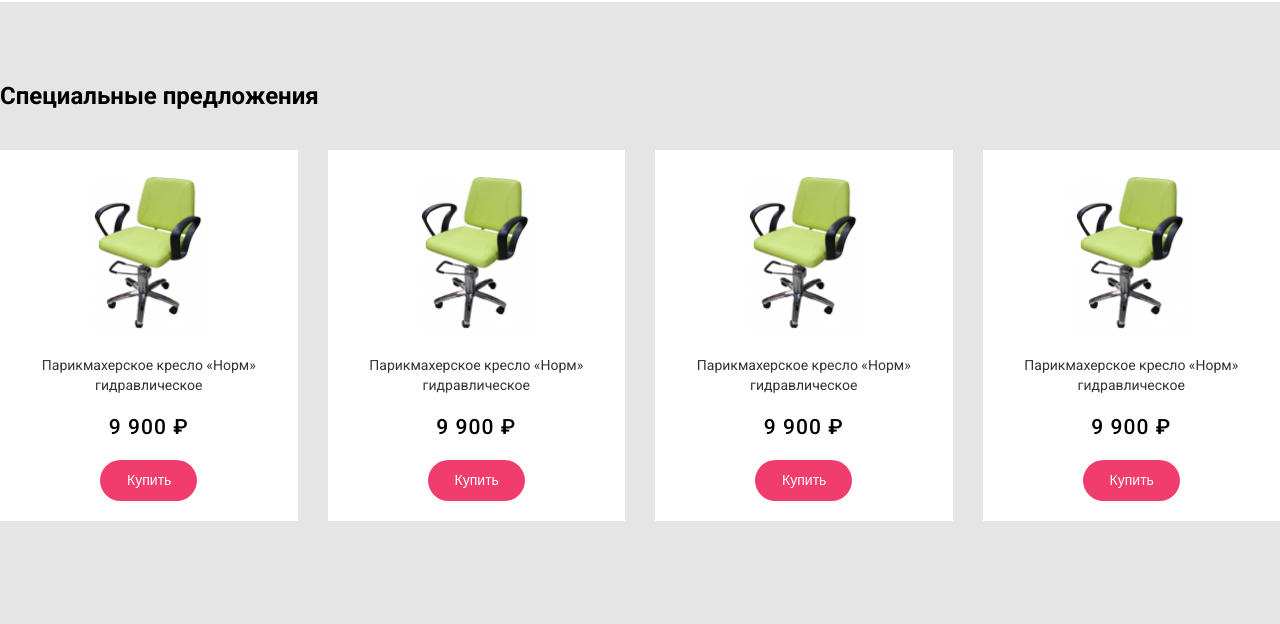
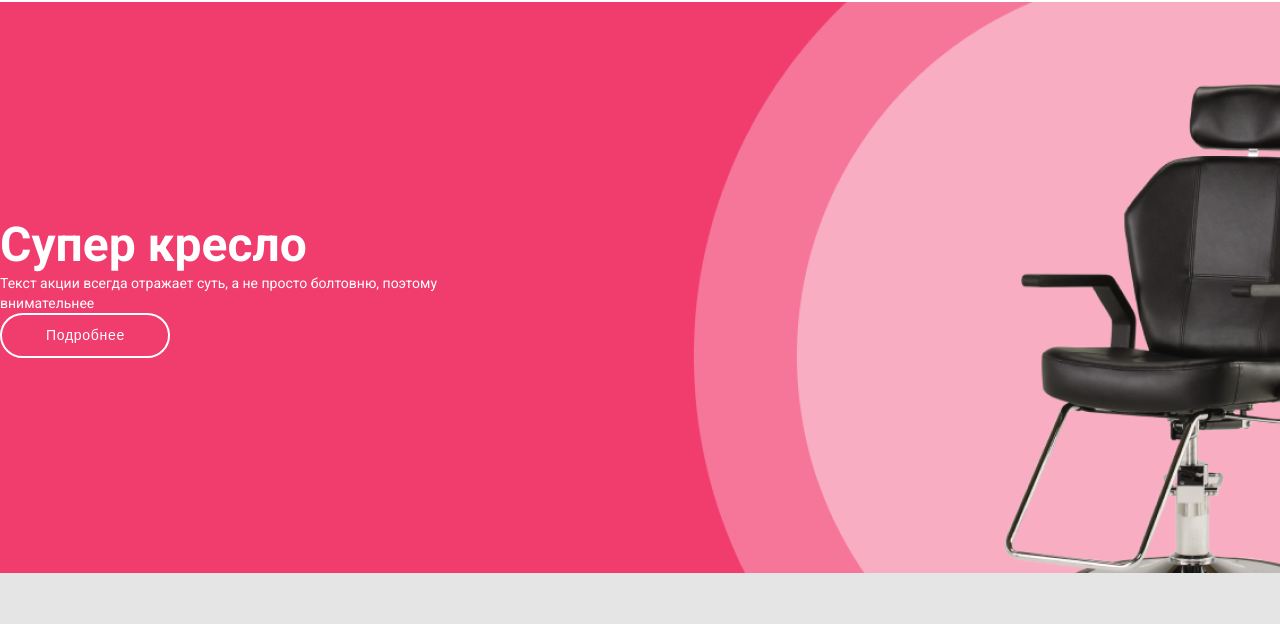
Before and after one commit to andrei2708/chairs-shop-online, a website: page index.html in a window 1280 px wide. Shown: the part 176-800 px from the top of the page. Drawn offline with Linux system fonts and the light colour scheme.

Commit message:
create super-product block

```diff
--- a/index.html
+++ b/index.html
@@ -43,6 +43,22 @@
             </div>
         </div>
     </header>
+    <section class="super-product">
+        <div class="wrapper super-product__wrapper">
+            <div class="super-product__main-info">
+                <h2 class="super-product__title">
+                    Супер кресло
+                </h2>
+                <span class="super-product__subtitle">
+                    Текст акции всегда отражает суть, а не просто
+                    болтовню, поэтому внимательнее
+                </span>
+                <button class="super-product__button default-button">
+                    Подробнее
+                </button>
+            </div>
+        </div>
+    </section>
     <section class="special-products">
         <div class="wrapper special-products__wrapper">
             <h2 class="special-products__title section-title">
--- a/src/scss/index.scss
+++ b/src/scss/index.scss
@@ -11,3 +11,4 @@
 @import "./modules/header";
 @import "./modules/special-products";
 @import "./modules/recently-watched-products";
+@import "./modules/super-product";
--- /dev/null
+++ b/src/scss/modules/_super-product.scss
@@ -0,0 +1,40 @@
+.super-product {
+  color: $main-text-color;
+  background-image: url('../assets/super-product/background.png');
+
+	&__wrapper {
+    display: flex;
+    padding: 215px 0;
+	}
+
+  &__main-info {
+    display: flex;
+    flex-direction: column;
+
+    max-width: 35%;
+  }
+
+	&__title {
+    font-weight: bold;
+    font-size: 4.8rem;
+    line-height: 5.6rem;
+  }
+
+  &__subtitle {
+    font-weight: normal;
+    font-size: 1.4rem;
+    line-height: 2rem;
+  }
+
+  &__button {
+    background: transparent;
+    font-weight: normal;
+    font-size: 1.4rem;
+    line-height: 1.6rem;
+    text-align: center;
+    letter-spacing: 0.05em;
+    border-color: $primary2;
+    color: $main-text-color;
+    max-width: 170px;
+  }
+}
```
Also changed, not shown: src/assets/super-product/background.png (added), src/css/index.css.
